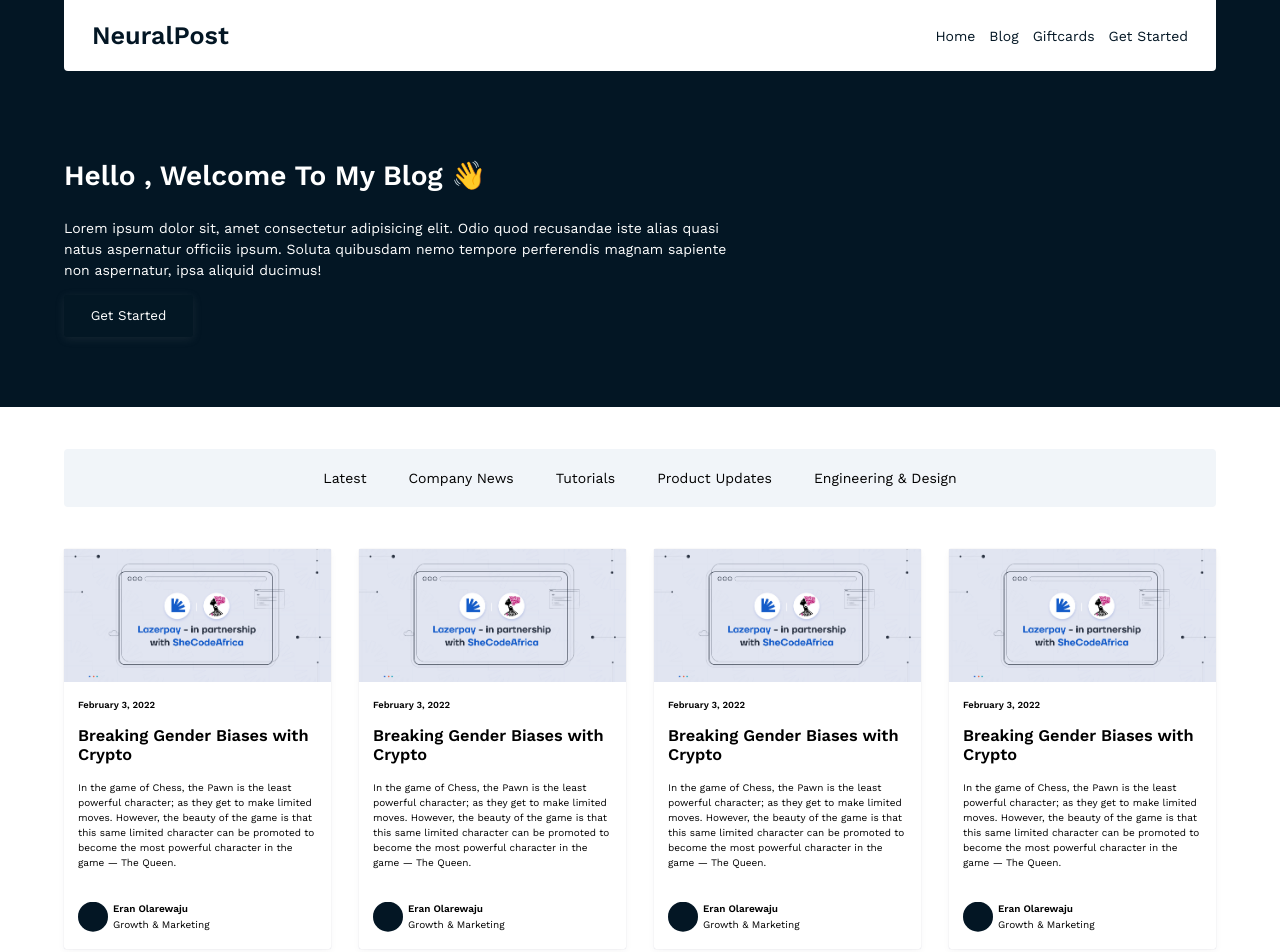
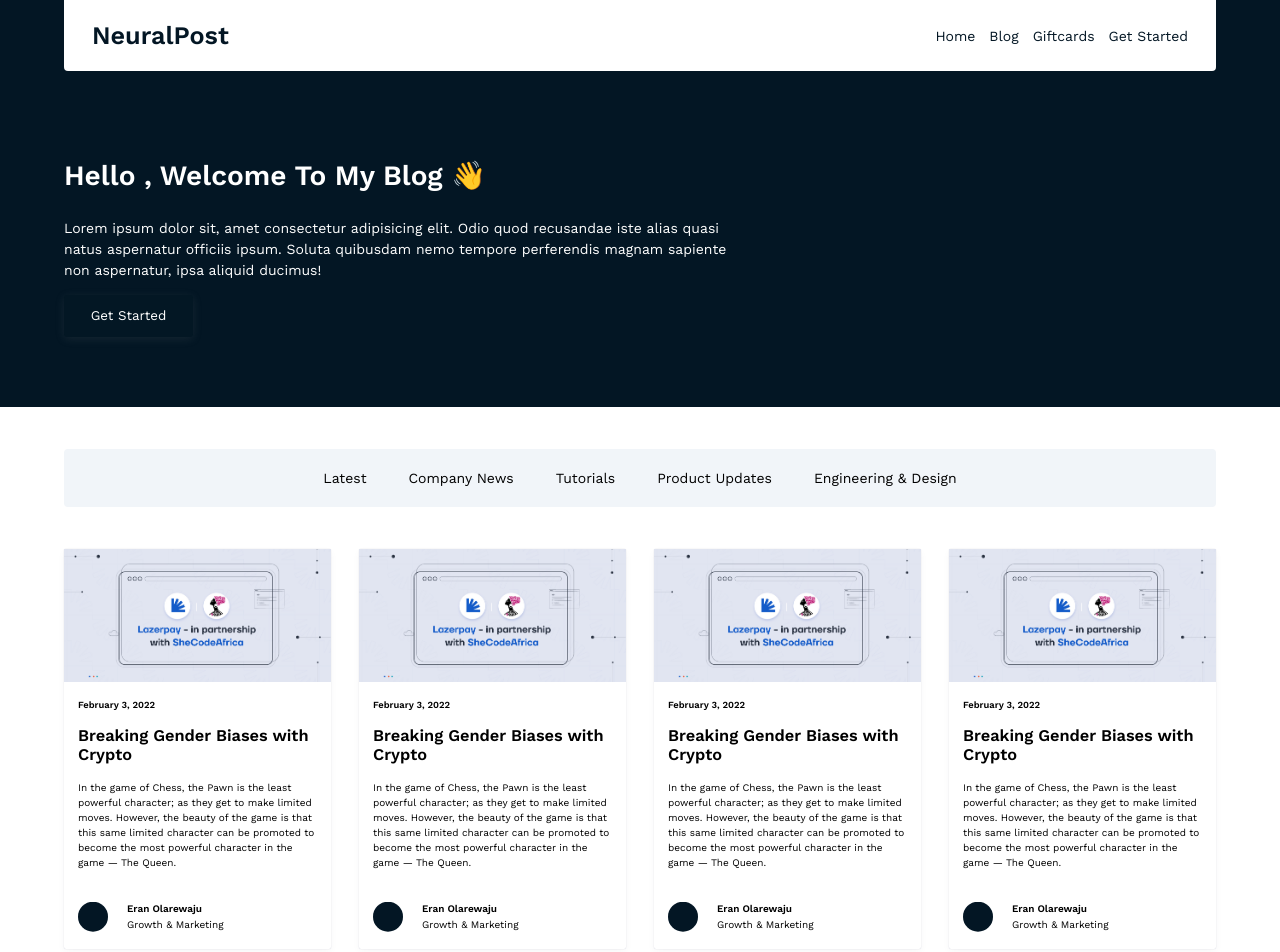
Before and after one commit to blyncnov/neuralposts, a Next.js app: page / in a window 1280 px wide. Shown: the top 952 px of the page. Built offline with nearby package versions, Linux system fonts and the light colour scheme.

Commit message:
neuralpost blog v4.3

```diff
--- a/styles/css/FeaturedPost.css
+++ b/styles/css/FeaturedPost.css
@@ -39,6 +39,7 @@
 .FeaturedAuthor__info {
   display: flex;
   align-items: center;
+  gap: 1em;
 }
 
 .FeaturedPost__Container--box--text,
```
